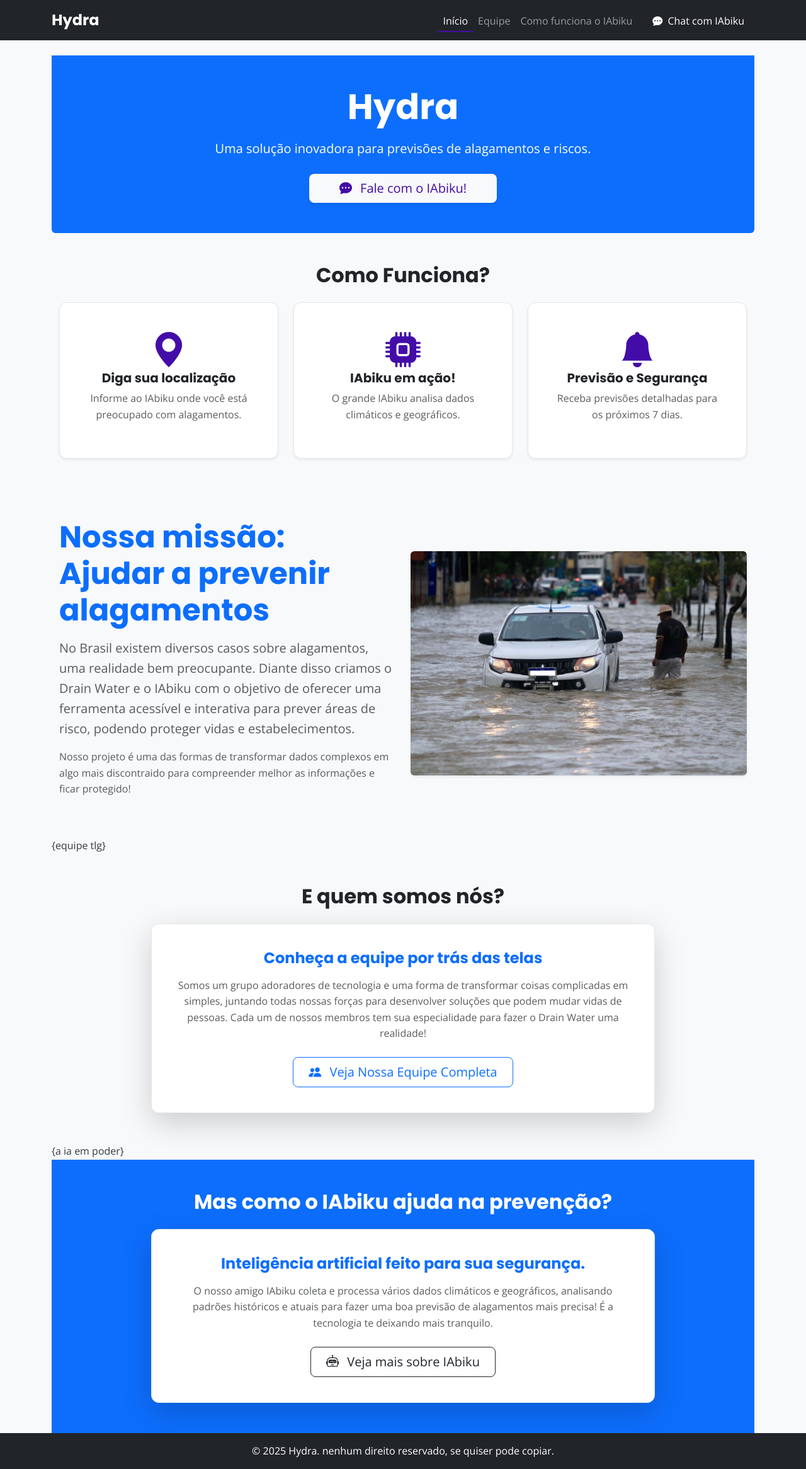
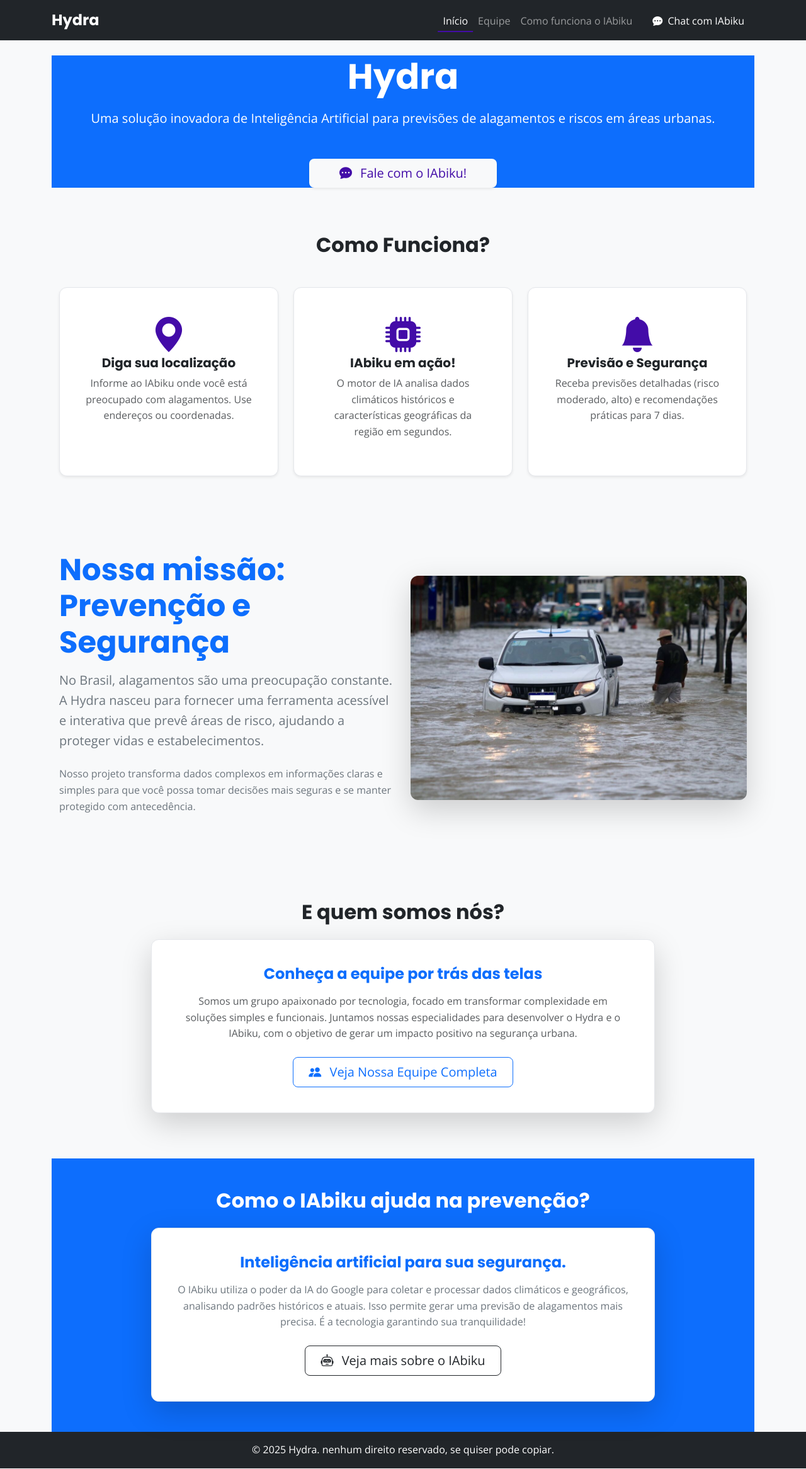
Before and after one commit to Calango123/IAbiku, a Flask app: page / in a window 1280 px wide. Shown: the whole page at 63% size. Run offline with Flask 3, Linux system fonts and the light colour scheme.

Commit message:
Update index.html

```diff
--- a/templates/index.html
+++ b/templates/index.html
@@ -3,78 +3,90 @@
 {% block title %}Início{% endblock %}
 
 {% block content %}
-<header class="py-5 bg-primary text-white text-center rounded-bottom">
+<!-- 1. Hero Section (Banner Principal) -->
+<!-- Usando bg-primary (seu novo azul escuro) e py-6 (mais padding para impacto) -->
+<header class="py-6 bg-primary text-white text-center">
     <div class="container">
-        <h1 class="display-4 fw-bold mb-3">Hydra</h1>
-        <p class="lead mb-4">Uma solução inovadora para previsões de alagamentos e riscos.</p>
+        <h1 class="display-4 fw-bolder mb-3">Hydra</h1>
+        <p class="lead mb-5">Uma solução inovadora de Inteligência Artificial para previsões de alagamentos e riscos em áreas urbanas.</p>
 
+        <!-- Botão CTA (com efeito de elevação no hover via style.css) -->
         <a href="/chat" class="btn btn-light btn-lg px-5 shadow-sm">
             <i class="bi bi-chat-dots-fill me-2"></i> Fale com o IAbiku!
         </a>
     </div>
 </header>
 
-<section class="container my-5 text-center">
-    <h2 class="fw-bold text-dark mb-4">Como Funciona?</h2>
+<!-- 2. Como Funciona? (Cartões Dinâmicos e Flutuantes) -->
+<section class="container my-5 py-4 text-center">
+    <h2 class="fw-bold text-dark mb-5">Como Funciona?</h2>
     <div class="row row-cols-1 row-cols-md-3 g-4">
+
+        <!-- Card 1: Localização -->
         <div class="col">
             <div class="card h-100 p-4 shadow-sm border-0">
                 <div class="card-body">
                     <i class="bi bi-geo-alt-fill text-primary display-4 mb-3"></i>
                     <h3 class="h5 fw-bold">Diga sua localização</h3>
-                    <p class="text-muted">Informe ao IAbiku onde você está preocupado com alagamentos.</p>
+                    <p class="text-muted">Informe ao IAbiku onde você está preocupado com alagamentos. Use endereços ou coordenadas.</p>
                 </div>
             </div>
         </div>
+
+        <!-- Card 2: Processamento da IA -->
         <div class="col">
             <div class="card h-100 p-4 shadow-sm border-0">
                 <div class="card-body">
                     <i class="bi bi-cpu-fill text-primary display-4 mb-3"></i>
                     <h3 class="h5 fw-bold">IAbiku em ação!</h3>
-                    <p class="text-muted">O grande IAbiku analisa dados climáticos e geográficos.</p>
+                    <p class="text-muted">O motor de IA analisa dados climáticos históricos e características geográficas da região em segundos.</p>
                 </div>
             </div>
         </div>
+
+        <!-- Card 3: Previsão e Recomendações -->
         <div class="col">
             <div class="card h-100 p-4 shadow-sm border-0">
                 <div class="card-body">
                     <i class="bi bi-bell-fill text-primary display-4 mb-3"></i>
                     <h3 class="h5 fw-bold">Previsão e Segurança</h3>
-                    <p class="text-muted">Receba previsões detalhadas para os próximos 7 dias.</p>
+                    <p class="text-muted">Receba previsões detalhadas (risco moderado, alto) e recomendações práticas para 7 dias.</p>
                 </div>
+            </div>
+        </div>
+
+    </div>
+</section>
+
+<!-- 3. Nossa Missão (Bloco com Fundo Suave) -->
+<section class="bg-light py-5">
+    <div class="container">
+        <div class="row align-items-center">
+            <div class="col-md-6 text-center text-md-start mb-4 mb-md-0">
+                <h2 class="display-5 fw-bold text-primary mb-3">Nossa missão: Prevenção e Segurança</h2>
+                <p class="lead text-secondary mb-4">
+                    No Brasil, alagamentos são uma preocupação constante. A Hydra nasceu para fornecer uma ferramenta acessível e interativa que prevê áreas de risco, ajudando a proteger vidas e estabelecimentos.
+                </p>
+                <p class="text-secondary">
+                    Nosso projeto transforma dados complexos em informações claras e simples para que você possa tomar decisões mais seguras e se manter protegido com antecedência.
+                </p>
+            </div>
+            <div class="col-md-6 missao-imagem">
+                <!-- Certifique-se de ter a imagem em static/images/missao_alagamento.png -->
+                <img src="{{ url_for('static', filename='images/missao_alagamento.png') }}" alt="Pessoas protegidas de alagamento" class="img-fluid rounded shadow-lg">
             </div>
         </div>
     </div>
 </section>
 
-
-<section class="bg-light py-5">
-    <div class="container">
-        <div class="row align-items-center">
-            <div class="col-md-6 text-center text-md-start mb-4 mb-md-0">
-                <h2 class="display-5 fw-bold text-primary mb-3">Nossa missão: Ajudar a prevenir alagamentos</h2>
-                <p class="lead text-muted">
-                    No Brasil existem diversos casos sobre alagamentos, uma realidade bem preocupante. Diante disso criamos o Drain Water e o IAbiku com o objetivo de oferecer uma ferramenta acessível e interativa para prever áreas de risco, podendo proteger vidas e estabelecimentos.
-                </p>
-                <p class="text-muted">
-                    Nosso projeto é uma das formas de transformar dados complexos em algo mais discontraido para compreender melhor as informações e ficar protegido!
-            </div>
-            <div class="col-md-6">
-                {# Você pode adicionar uma imagem ilustrativa aqui, se tiver #}
-                <img src="{{ url_for('static', filename='images/missao_alagamento.png') }}" alt="Pessoas protegidas de alagamento" class="img-fluid rounded shadow-sm">
-            </div>
-        </div>
-    </div>
-</section>
-
-{equipe tlg}
-<section class="container my-5 text-center">
+<!-- 4. Seção Quem Somos (Chamada com Sombra Forte) -->
+<section class="container my-5 py-4 text-center">
     <h2 class="fw-bold text-dark mb-4">E quem somos nós?</h2>
     <div class="card p-4 shadow-lg border-0 mx-auto" style="max-width: 800px;">
         <div class="card-body">
             <h3 class="h4 fw-bold text-primary mb-3">Conheça a equipe por trás das telas</h3>
             <p class="text-muted mb-4">
-                Somos um grupo adoradores de tecnologia e uma forma de transformar coisas complicadas em simples, juntando todas nossas forças para desenvolver soluções que podem mudar vidas de pessoas. Cada um de nossos membros tem sua especialidade para fazer o Drain Water uma realidade!
+                Somos um grupo apaixonado por tecnologia, focado em transformar complexidade em soluções simples e funcionais. Juntamos nossas especialidades para desenvolver o Hydra e o IAbiku, com o objetivo de gerar um impacto positivo na segurança urbana.
             </p>
             <a href="/equipe" class="btn btn-outline-primary btn-lg px-4">
                 <i class="bi bi-people-fill me-2"></i> Veja Nossa Equipe Completa
@@ -83,18 +95,18 @@
     </div>
 </section>
 
-{a ia em poder}
+<!-- 5. Seção IA em Poder (Fundo Primário) -->
 <section class="bg-primary text-white py-5">
     <div class="container text-center">
-        <h2 class="fw-bold mb-4">Mas como o IAbiku ajuda na prevenção? </h2>
+        <h2 class="fw-bold mb-4 text-white">Como o IAbiku ajuda na prevenção? </h2>
         <div class="card p-4 shadow-lg border-0 mx-auto text-dark" style="max-width: 800px;">
             <div class="card-body">
-                <h3 class="h4 fw-bold text-primary mb-3">Inteligência artificial feito para sua segurança.</h3>
-                <p class="text-muted mb-4">
-                    O nosso amigo IAbiku coleta e processa vários dados climáticos e geográficos, analisando padrões históricos e atuais para fazer uma boa previsão de alagamentos mais precisa! É a tecnologia te deixando mais tranquilo.
+                <h3 class="h4 fw-bold text-primary mb-3">Inteligência artificial para sua segurança.</h3>
+                <p class="text-secondary mb-4">
+                    O IAbiku utiliza o poder da IA do Google para coletar e processar dados climáticos e geográficos, analisando padrões históricos e atuais. Isso permite gerar uma previsão de alagamentos mais precisa. É a tecnologia garantindo sua tranquilidade!
                 </p>
                 <a href="/ia" class="btn btn-outline-dark btn-lg px-4">
-                    <i class="bi bi-robot me-2"></i> Veja mais sobre IAbiku
+                    <i class="bi bi-robot me-2"></i> Veja mais sobre o IAbiku
                 </a>
             </div>
         </div>
```
